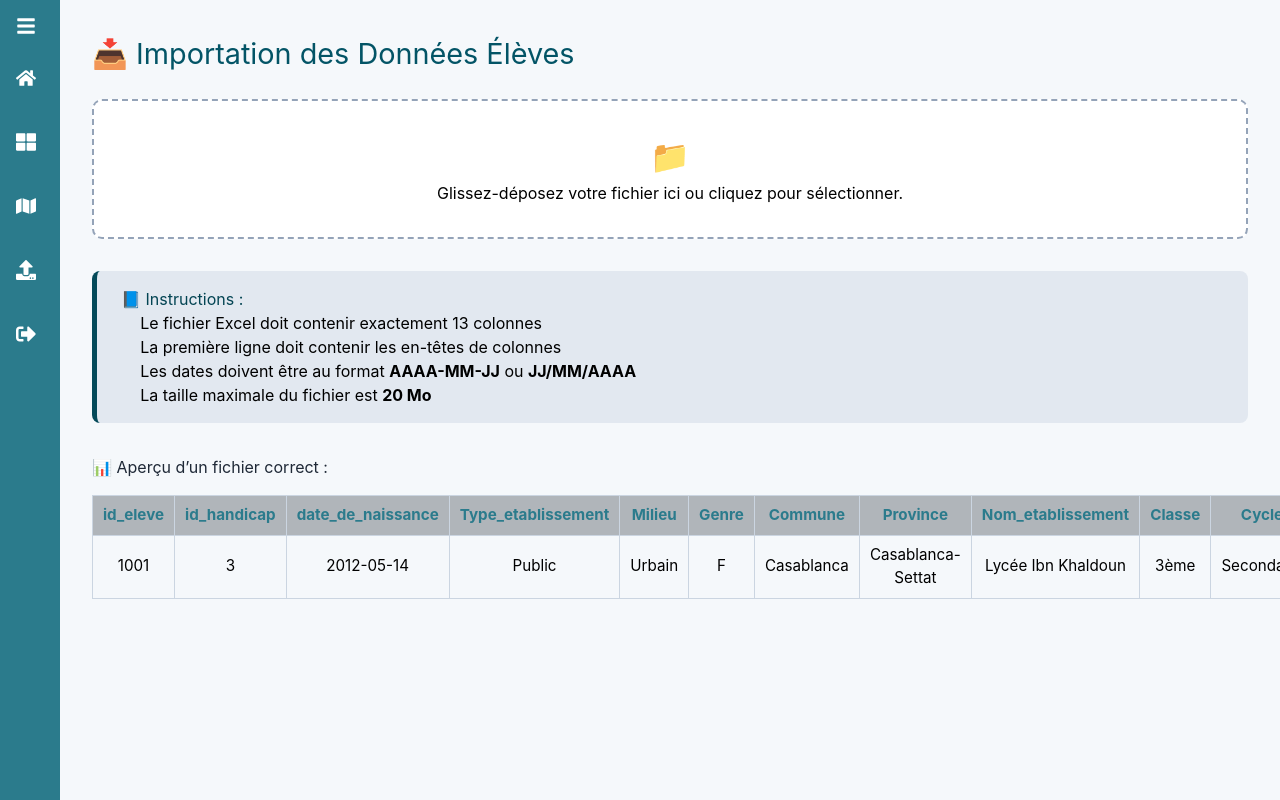
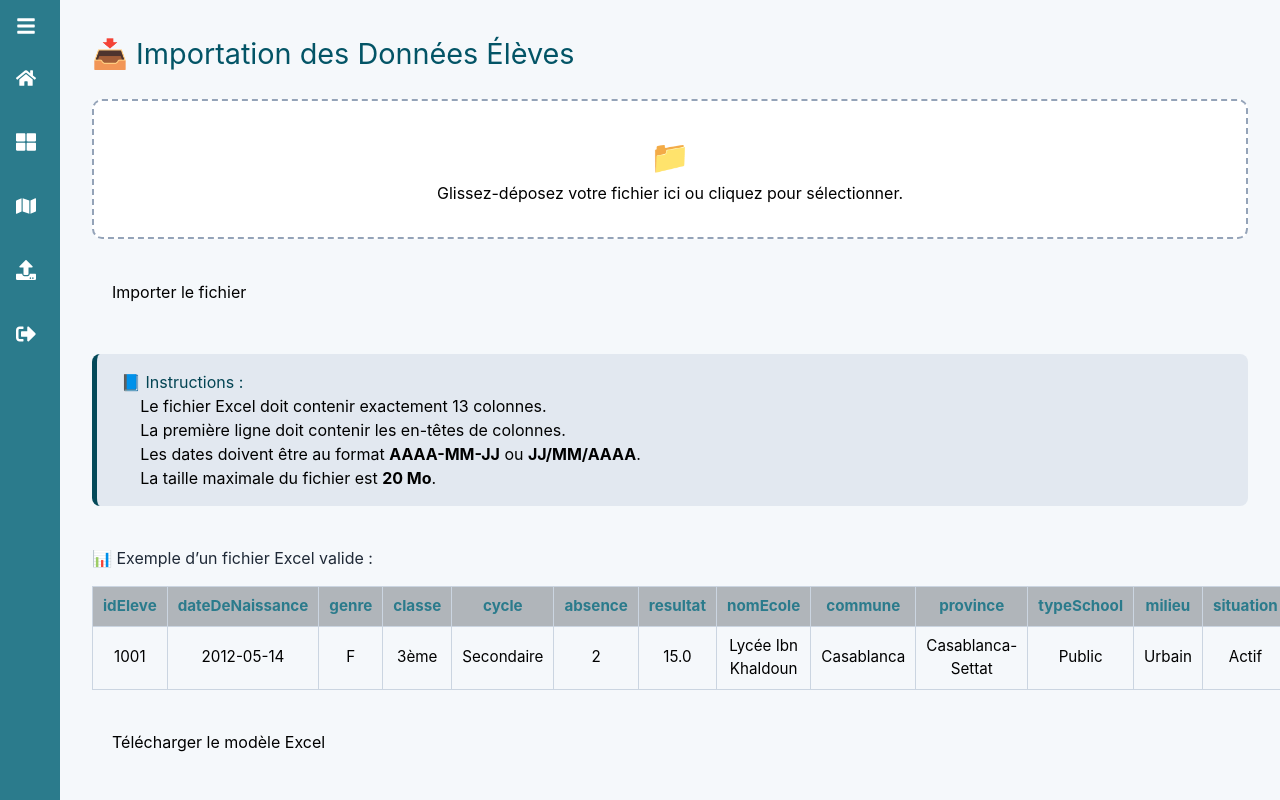
Before and after one commit to Oumaima-karam/HadrPredict_App, a React (Vite) app: page /FormPage in a window 1280 px wide. Built offline with nearby package versions, Linux system fonts and the light colour scheme.

Commit message:
update excel importation

```diff
--- a/src/components/Login/Login.jsx
+++ b/src/components/Login/Login.jsx
@@ -79,6 +79,7 @@ return (
             <Link to="/forgot-password">Mot de passe oublié ?</Link>
         </div>
         <button type="submit">Login</button>
+            <button type="submit">Login</button>
     </form>
 
 
--- a/src/components/Signup/Signup.jsx
+++ b/src/components/Signup/Signup.jsx
@@ -102,6 +102,7 @@ const Signup = () => {
           />
         </div>
         <button type="submit">S'inscrire</button>
+          <button type="submit">S'inscrire</button>
       </form>
 
       <div className="login-redirect">
--- a/src/pages/Formulaire/FormPage.jsx
+++ b/src/pages/Formulaire/FormPage.jsx
@@ -6,6 +6,7 @@ export default function FormPage() {
   const [file, setFile] = useState(null);
   const [error, setError] = useState('');
   const [success, setSuccess] = useState('');
+  const [loading, setLoading] = useState(false);
 
   const validExtensions = ['xls', 'xlsx'];
 
@@ -15,36 +16,50 @@ export default function FormPage() {
       setError('❌ Format invalide. Seuls les fichiers .xls et .xlsx sont autorisés.');
       setFile(null);
       setSuccess('');
-    } else {
+      return;
+    }
     setError('');
     setFile(selectedFile);
-      uploadToBackend(selectedFile);
-    }
+    // Ne lance pas l'upload automatiquement ici, laisse l'utilisateur valider via bouton
+    setSuccess('');
   };
 
-  const uploadToBackend = (file) => {
+  const uploadToBackend = async () => {
+    if (!file) {
+      setError('❌ Veuillez sélectionner un fichier avant d\'importer.');
+      setSuccess('');
+      return;
+    }
+
+    setLoading(true);
+    setError('');
+    setSuccess('');
+
     const formData = new FormData();
     formData.append('file', file);
 
-    fetch('http://localhost:8081/api/eleve/upload', {
+    try {
+      const response = await fetch('http://localhost:8081/api/eleve/upload', {
         method: 'POST',
-      body: formData
-    })
-      .then(res => res.text())
-      .then(message => {
-        setSuccess(`✅ ${message}`);
+        body: formData,
+      });
+
+      if (response.ok) {
+        const text = await response.text();
+        setSuccess(`✅ ${text}`);
         setError('');
-      })
-      .catch(async err => {
-        console.error('Erreur complète :', err);
-        let message = "❌ Erreur lors de l'envoi du fichier.";
-        try {
-          const text = await err.response?.text?.();
-          if (text) message = `❌ ${text}`;
-        } catch {}
-        setError(message);
+        setFile(null); // reset fichier après succès
+      } else {
+        const errText = await response.text();
+        setError(`❌ Erreur serveur : ${errText || response.statusText}`);
         setSuccess('');
-      });
+      }
+    } catch (err) {
+      setError(`❌ Erreur réseau : ${err.message}`);
+      setSuccess('');
+    } finally {
+      setLoading(false);
+    }
   };
 
   const handleFileChange = (e) => {
@@ -62,16 +77,21 @@ export default function FormPage() {
 
   const downloadTemplate = () => {
     fetch('http://localhost:8081/api/eleve/template')
-      .then(res => res.blob())
+      .then(res => {
+        if (!res.ok) throw new Error('Impossible de télécharger le modèle.');
+        return res.blob();
+      })
       .then(blob => {
         const url = window.URL.createObjectURL(blob);
         const a = document.createElement('a');
         a.href = url;
         a.download = 'modele_eleve.xlsx';
         a.click();
+        window.URL.revokeObjectURL(url);
       })
       .catch(() => {
-        setError("❌ Impossible de télécharger le modèle.");
+        setError('❌ Impossible de télécharger le modèle.');
+        setSuccess('');
       });
   };
 
@@ -92,6 +112,7 @@ export default function FormPage() {
             accept=".xls,.xlsx"
             className="file-input"
             onChange={handleFileChange}
+            disabled={loading}
           />
           <div className="upload-content">
             <span className="upload-icon">📁</span>
@@ -99,59 +120,80 @@ export default function FormPage() {
           </div>
         </div>
 
-        {file && <div className="file-info">📄 Fichier sélectionné : <strong>{file.name}</strong></div>}
-        {error && <div className="error-message">{error}</div>}
-        {success && <div className="success-message">{success}</div>}
+        {file && (
+          <div className="file-info">
+            📄 Fichier sélectionné : <strong>{file.name}</strong>
+          </div>
+        )}
 
-        <section className="instructions">
+        <button
+          onClick={uploadToBackend}
+          disabled={loading || !file}
+          style={{ marginTop: 15, padding: '10px 20px', cursor: loading || !file ? 'not-allowed' : 'pointer' }}
+        >
+          {loading ? 'Import en cours...' : 'Importer le fichier'}
+        </button>
+
+        {error && <div className="error-message" style={{ marginTop: 20 }}>{error}</div>}
+        {success && <div className="success-message" style={{ marginTop: 20 }}>{success}</div>}
+
+        <section className="instructions" style={{ marginTop: 40 }}>
           <h3>📘 Instructions :</h3>
           <ol>
-            <li>Le fichier Excel doit contenir exactement 13 colonnes </li>
-            <li>La première ligne doit contenir les en-têtes de colonnes</li>
-            <li>Les dates doivent être au format <strong>AAAA-MM-JJ</strong> ou <strong>JJ/MM/AAAA</strong></li>
-            <li>La taille maximale du fichier est <strong>20 Mo</strong></li>
+            <li>Le fichier Excel doit contenir exactement 13 colonnes.</li>
+            <li>La première ligne doit contenir les en-têtes de colonnes.</li>
+            <li>Les dates doivent être au format <strong>AAAA-MM-JJ</strong> ou <strong>JJ/MM/AAAA</strong>.</li>
+            <li>La taille maximale du fichier est <strong>20 Mo</strong>.</li>
           </ol>
         </section>
 
-        <section className="excel-guide">
-          <h3>📊 Aperçu d’un fichier correct :</h3>
+        <section className="excel-guide" style={{ marginTop: 40 }}>
+  <h3>📊 Exemple d’un fichier Excel valide :</h3>
   <table className="excel-sample">
     <thead>
       <tr>
-                <th>id_eleve</th>
-                <th>id_handicap</th>
-                <th>date_de_naissance</th>
-                <th>Type_etablissement</th>
-                <th>Milieu</th>
-                <th>Genre</th>
-                <th>Commune</th>
-                <th>Province</th>
-                <th>Nom_etablissement</th>
-                <th>Classe</th>
-                <th>Cycle</th>
-                <th>Absence</th>
-                <th>Resultat</th>
+        <th>idEleve</th>
+        <th>dateDeNaissance</th>
+        <th>genre</th>
+        <th>classe</th>
+        <th>cycle</th>
+        <th>absence</th>
+        <th>resultat</th>
+        <th>nomEcole</th>
+        <th>commune</th>
+        <th>province</th>
+        <th>typeSchool</th>
+        <th>milieu</th>
+        <th>situation</th>
       </tr>
     </thead>
     <tbody>
       <tr>
         <td>1001</td>
-                <td>3</td>
         <td>2012-05-14</td>
-                <td>Public</td>
-                <td>Urbain</td>
         <td>F</td>
-                <td>Casablanca</td>
-                <td>Casablanca-Settat</td>
-                <td>Lycée Ibn Khaldoun</td>
         <td>3ème</td>
         <td>Secondaire</td>
         <td>2</td>
-                <td>15</td>
+        <td>15.0</td>
+        <td>Lycée Ibn Khaldoun</td>
+        <td>Casablanca</td>
+        <td>Casablanca-Settat</td>
+        <td>Public</td>
+        <td>Urbain</td>
+        <td>Actif</td>
       </tr>
     </tbody>
   </table>
 </section>
+
+        <button
+          onClick={downloadTemplate}
+          style={{ marginTop: 30, padding: '10px 20px' }}
+          disabled={loading}
+        >
+          Télécharger le modèle Excel
+        </button>
       </main>
     </div>
   );
```
Also changed, not shown: src/components/SchoolMap.jsx (line endings or trailing spaces). Lines whose indentation alone changed are shown as unchanged.
